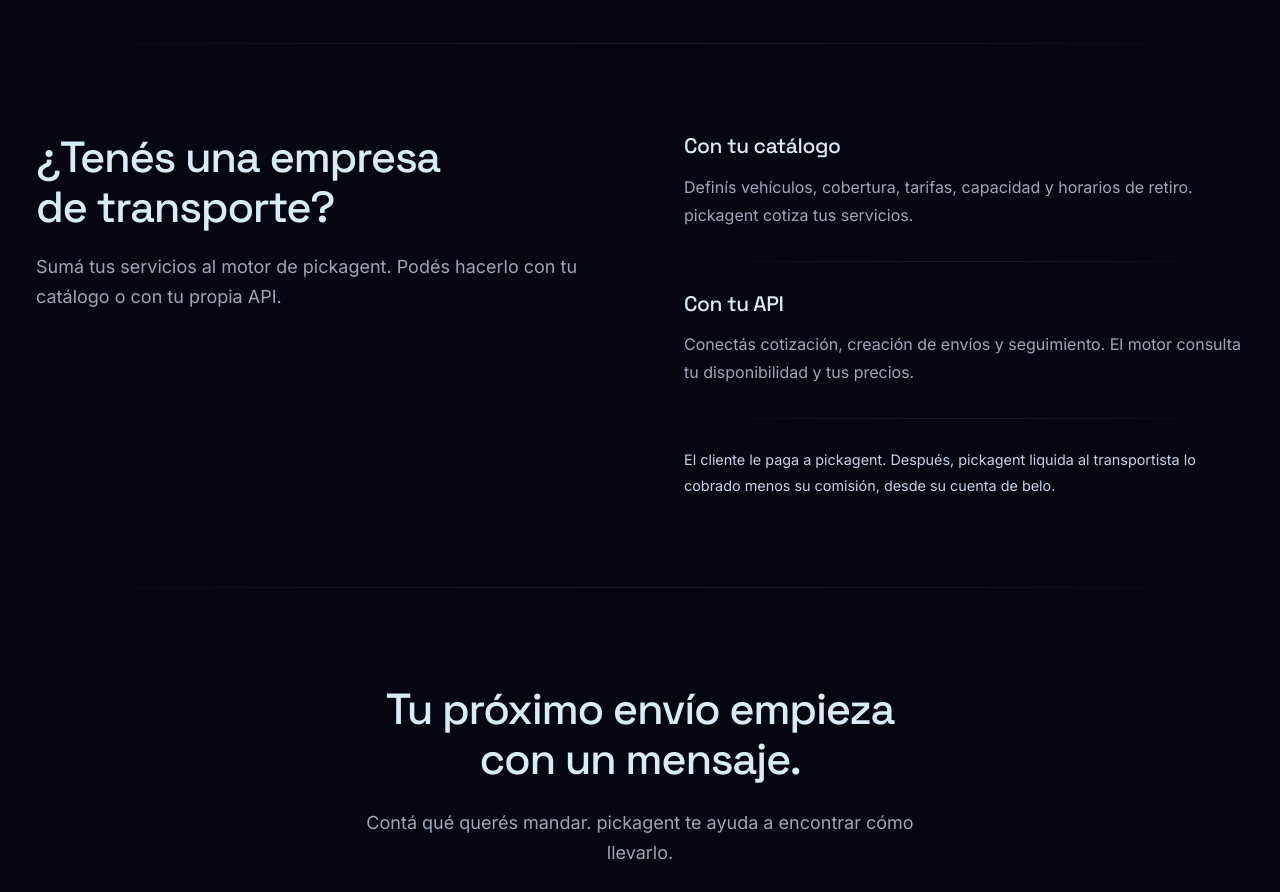
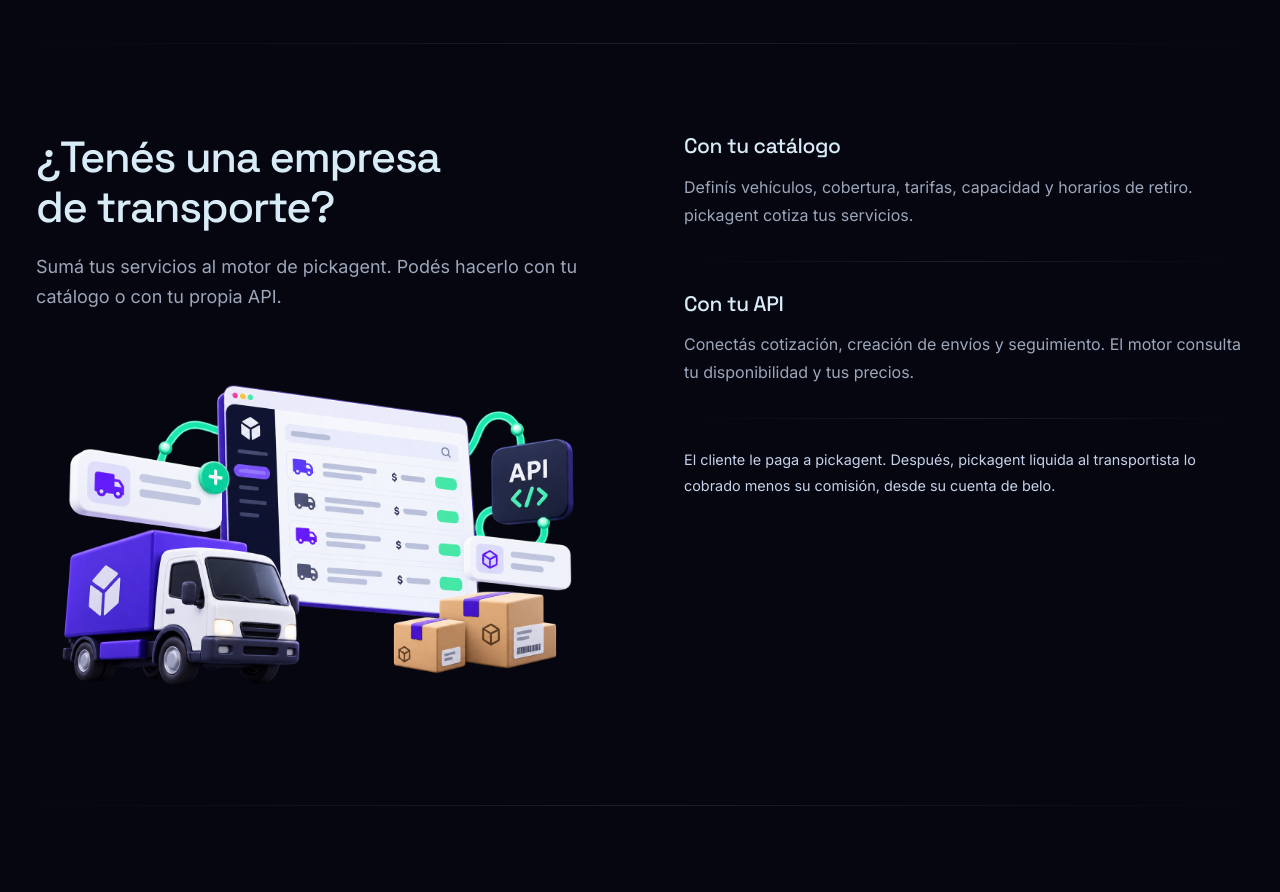
Before and after one commit to ervinwilneder/pickagent, a website built with Vite: page interfaces/web/agente/pantalla/index.html in a window 1280 px wide. Shown: the part 2080-2972 px from the top of the page. Built offline with nearby package versions, Linux system fonts and the light colour scheme.

Commit message:
Agrega ilustración para empresas de transporte

```diff
--- a/interfaces/web/agente/pantalla/index.html
+++ b/interfaces/web/agente/pantalla/index.html
@@ -67,7 +67,7 @@
         <div class="encabezado">
           <h2 id="titulo-belo">El envío y el pago,<br>en el mismo lugar.</h2>
           <p>Revisás las condiciones y aprobás el importe. pickagent se ocupa de confirmar el envío cuando llega el pago.</p>
-          <img class="ilustracion-pagos" src="/images/envios-y-pagos.png" width="1536" height="1024" alt="Pago de un envío confirmado en un teléfono, junto a una caja y un camión." loading="lazy" decoding="async">
+          <img class="ilustracion-seccion" src="/images/envios-y-pagos.png" width="1536" height="1024" alt="Pago de un envío confirmado en un teléfono, junto a una caja y un camión." loading="lazy" decoding="async">
         </div>
         <dl class="beneficios">
           <div><dt>Precio con belo</dt><dd>Ves el precio de lista, el precio con belo y cuánto ahorrás antes de elegir.</dd></div>
@@ -81,6 +81,7 @@
         <div class="encabezado">
           <h2 id="titulo-transportistas">¿Tenés una empresa<br>de transporte?</h2>
           <p>Sumá tus servicios al motor de pickagent. Podés hacerlo con tu catálogo o con tu propia API.</p>
+          <img class="ilustracion-seccion" src="/images/transportistas.png" width="1536" height="1024" alt="Catálogo de servicios de transporte conectado por API, con un camión y paquetes." loading="lazy" decoding="async">
         </div>
         <div class="integraciones">
           <article><h3>Con tu catálogo</h3><p>Definís vehículos, cobertura, tarifas, capacidad y horarios de retiro. pickagent cotiza tus servicios.</p></article>
--- a/interfaces/web/agente/pantalla/src/landing.css
+++ b/interfaces/web/agente/pantalla/src/landing.css
@@ -61,13 +61,13 @@
 .numero { display: block; margin-bottom: 8px; color: var(--tenue); font: 400 28px/1.2 var(--display); }
 .pasos p { color: var(--tenue); font-size: 16px; line-height: 1.75; }
 .pagos, .transportistas { display: grid; grid-template-columns: minmax(0, 1fr) minmax(0, 1fr); gap: 88px; }
-.ilustracion-pagos { display: block; width: min(100%, 560px); height: auto; margin-top: 12px; justify-self: center; }
+.ilustracion-seccion { display: block; width: min(100%, 560px); height: auto; margin-top: 12px; justify-self: center; }
 .beneficios { min-width: 0; }
 .beneficios > div { display: grid; gap: 10px; padding-block: 24px; border-top: 1px solid var(--linea); border-image: var(--divisor-horizontal) 1; }
 .beneficios > div:first-child { padding-top: 0; border-top: 0; }
 .beneficios dt { color: var(--hielo); font-size: 18px; font-weight: 500; }
 .beneficios dd { color: var(--tenue); font-size: 16px; line-height: 1.75; }
-.integraciones { display: grid; gap: 32px; min-width: 0; }
+.integraciones { display: grid; align-content: start; gap: 32px; min-width: 0; }
 .integraciones article { display: grid; gap: 12px; }
 .integraciones article + article { padding-top: 28px; border-top: 1px solid var(--linea); border-image: var(--divisor-horizontal) 1; }
 .integraciones article p { color: var(--tenue); font-size: 16px; line-height: 1.75; }
```
Also changed, not shown: .development/designs/landing-authkit.md, interfaces/web/agente/pantalla/public/images/transportistas.png (added).
